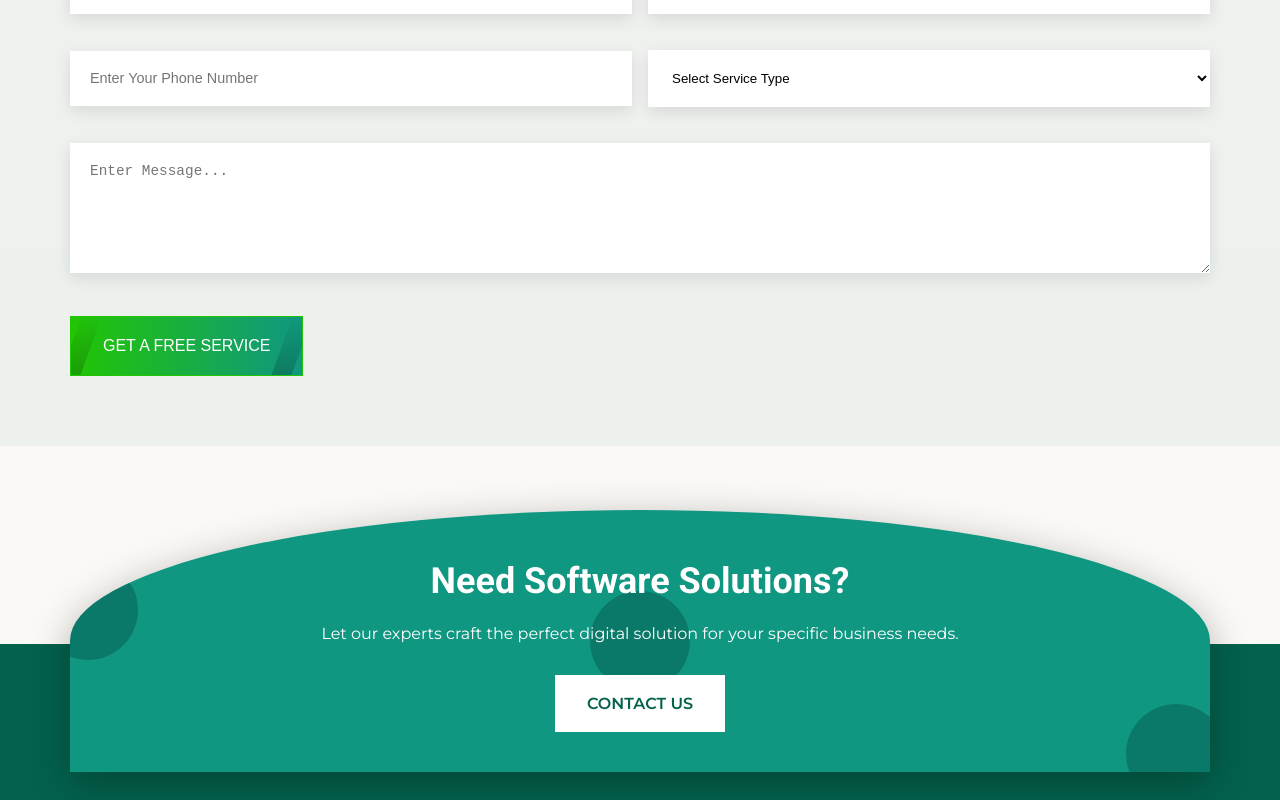
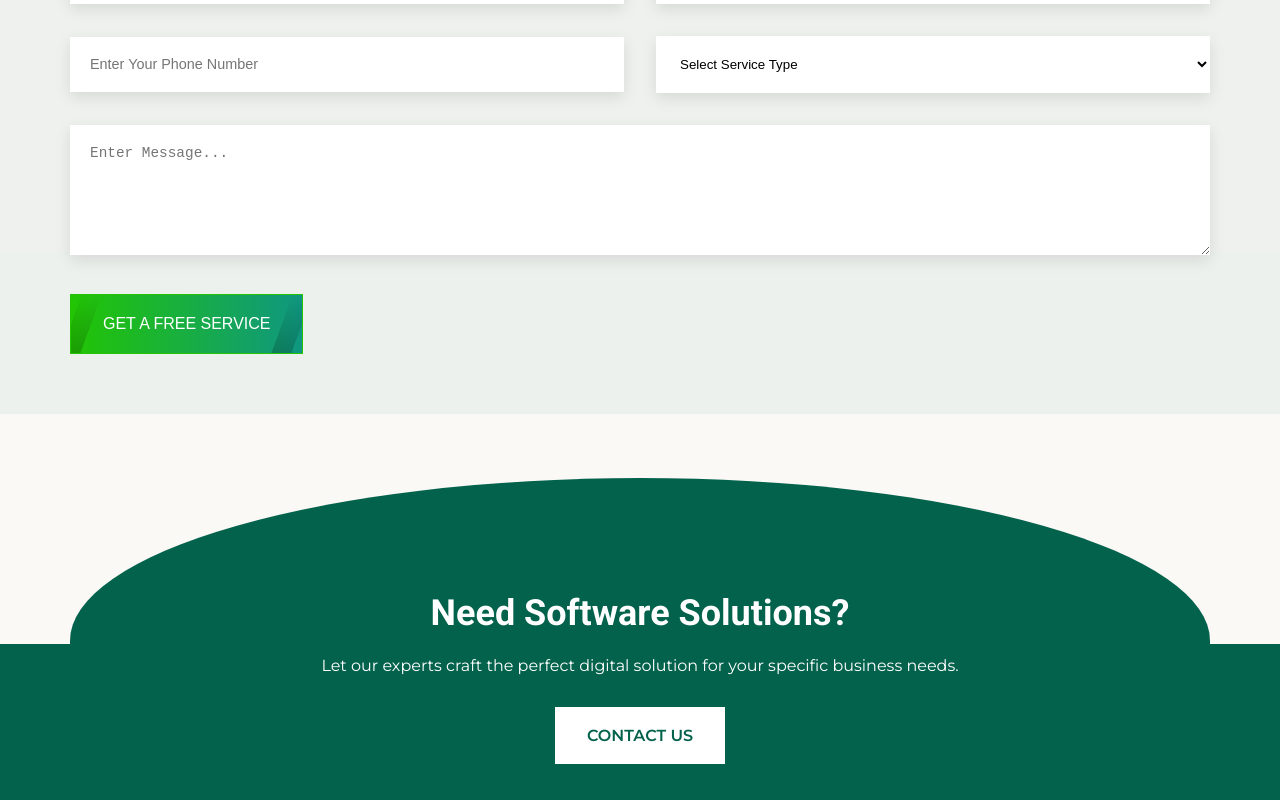
Before and after one commit to dev-nirob1/zems, a Vue app: page /contact-us in a window 1280 px wide. Shown: the part 1020-1820 px from the top of the page. Built offline with nearby package versions, Linux system fonts and the light colour scheme; grey boxes are pictures that could not be loaded.

Commit message:
update cta section

```diff
--- a/src/components/Section/FooterSection.vue
+++ b/src/components/Section/FooterSection.vue
@@ -92,7 +92,6 @@ import BaseParagraph from '../Elements/BaseParagraph.vue';
   padding-top: 10rem;
   background-color: var(--primary-color);
   color: var(--white-color);
-  /* background-color: rgb(from var(--primary-color) r g b / 10%); */
 }
 .footer h5 {
   margin-bottom: 1.5rem;
@@ -194,4 +193,9 @@ import BaseParagraph from '../Elements/BaseParagraph.vue';
   text-align: center;
   background-color: rgb(from var(--dark-color)r g b / 50%);
 }
+@media (min-width: 992px){
+  .footer {
+  padding-top: 12rem;
+}
+}
 </style>
--- a/src/zems/Front/Components/Section/ContactForm.vue
+++ b/src/zems/Front/Components/Section/ContactForm.vue
@@ -9,7 +9,7 @@ import SectionTitle from '@/components/Widget/SectionTitle.vue';
     <div class="container">
      <SectionTitle class="text-center mb-2" title="We're here to help" sub-title="Say Hello" />
       <form>
-        <div class="medium-2 align-center gap-1">
+        <div class="medium-2 align-center gap-2">
           <div>
             <label for="name"></label>
             <InputField id="name" type="text" placeholder="Enter Your Name" />
@@ -32,7 +32,7 @@ import SectionTitle from '@/components/Widget/SectionTitle.vue';
             </SelectDropdown>
           </div>
         </div>
-        <div class="my-1">
+        <div class="my-2">
           <label for="message"></label>
           <BaseTextArea rows="6" id="message" placeholder="Enter Message..."></BaseTextArea>
         </div>
@@ -51,6 +51,7 @@ input,
 select,
 textarea {
   padding: 1.25rem;
+  margin: 0;
   border: none;
   background-color: var(--white-color);
   box-shadow: var(--box-shadow);
@@ -70,6 +71,7 @@ select::placeholder {
 .form .btn {
   padding: 1.25rem 2rem;
   color: var(--white-color);
+  margin: 0;
 }
 
 </style>
--- a/src/zems/Front/Components/Section/CtaSection.vue
+++ b/src/zems/Front/Components/Section/CtaSection.vue
@@ -5,7 +5,7 @@ import { RouterLink } from 'vue-router';
 
 <template>
   <section class="mt-4">
-    <div class="cta-badge container">
+    <div class="cta container">
       <div class="cta-content">
         <BaseTitle>Need Software Solutions?</BaseTitle>
         <BaseParagraph>
@@ -21,63 +21,21 @@ import { RouterLink } from 'vue-router';
 </template>
 
 <style scoped>
-.cta-badge {
-  margin-bottom: -8rem;
-  padding: 2rem 1.5rem 3rem 1.5rem;
+.cta {
+  margin-bottom: -10rem;
+  padding: 3rem 2.5rem 3rem 2.5rem;
   text-align: center;
   color: var(--white-color);
-  background-color: var(--secondary-color);
-  border-radius: 100% 100% 0 0;
+  background-color: var(--primary-color);
+  border-radius: 50% 50% 0 0;
   position: relative;
   overflow: hidden;
-  box-shadow: 0 10px 40px rgba(0, 0, 0, 0.3);
   z-index: 0;
 }
-.cta-content{
+.cta-content {
   position: relative;
-  z-index: 1;
+  z-index: 5;
 }
-.box-1,
-.box-2,
-.box-3 {
-  position: absolute;
-  height: 100px;
-  width: 100px;
-  background-color: var(--dark-color);
-  border-radius: 50%;
-  opacity: .25;
-  z-index: 0;
-}
-
-.box-1 {
-  bottom: 7rem;
-  left: -2rem;
-}
-
-.box-2 {
-  bottom: -2rem;
-  right: -1rem;
-}
-
-.box-3 {
-  top: 50%;
-  left: 50%;
-  transform: translate(-50%, -50%);
-}
-
-/* .cta-badge::before {
-  content: "";
-  position: absolute;
-  top: -1rem;
-  left: 50%;
-  transform: translateX(-50%);
-  width: 120%;
-  height: 5rem;
-  background-color: var(--secondary-color);
-  border-radius: 1rem 1rem 0 0;
-  box-shadow: 0 -5px 15px rgba(0, 0, 0, 0.15);
-  z-index: 1;
-} */
 
 .btn {
   margin-top: .75rem;
@@ -94,10 +52,9 @@ import { RouterLink } from 'vue-router';
   color: var(--white-color);
 }
 
-/* Tablet & Up */
 @media (min-width: 768px) {
-  .cta-badge {
-    padding: 3rem 3rem 2rem 3rem;
+  .cta {
+    padding: 7rem 3rem 2rem 3rem;
     border-radius: 50% 50% 0 0;
   }
 }
```
Lines whose indentation alone changed are shown as unchanged.
